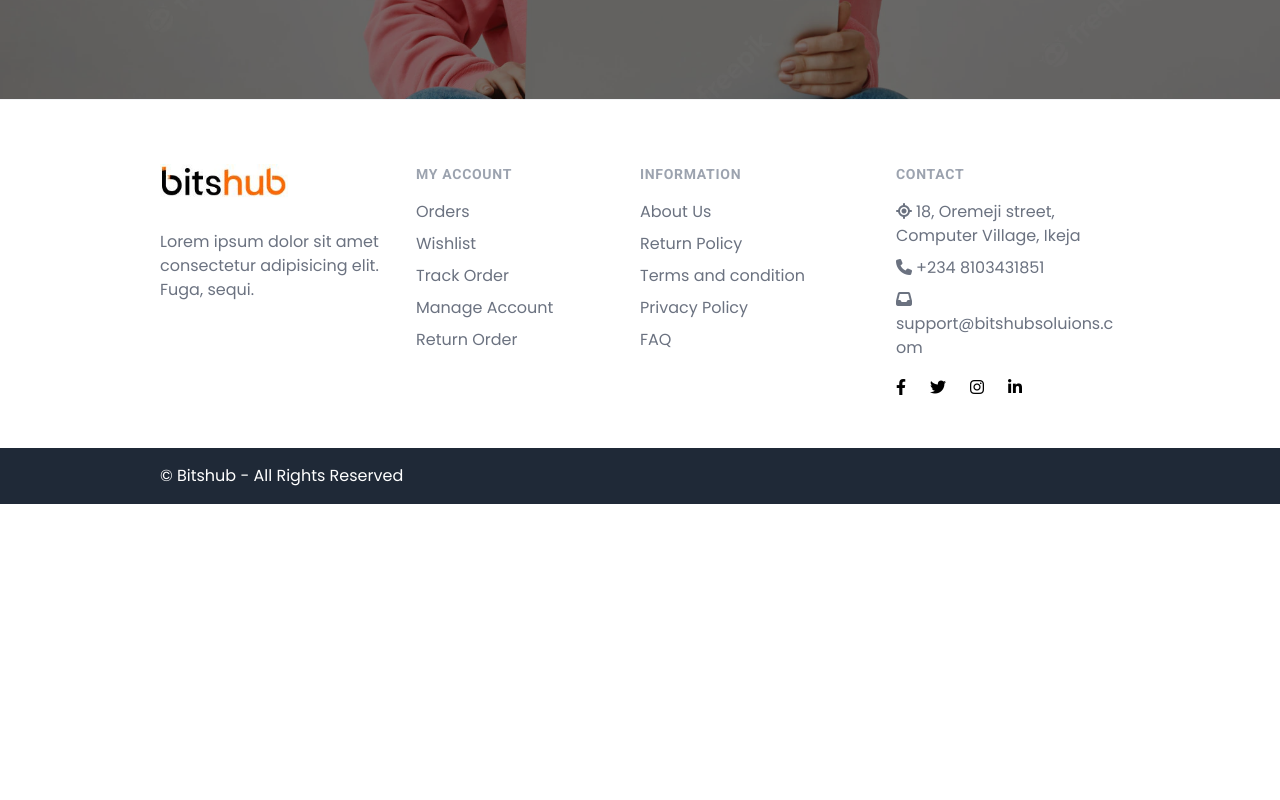
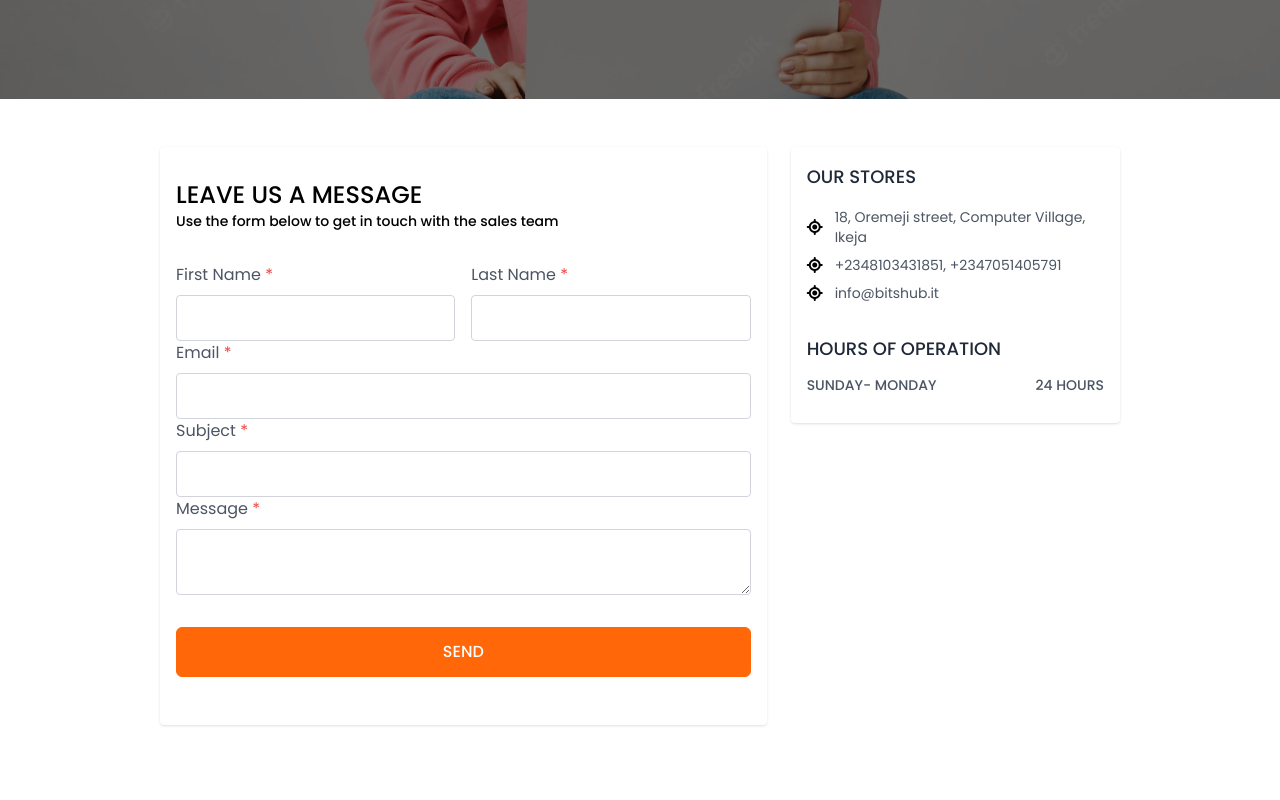
Before and after one commit to samsiteweb/bitshub-frontend, a React (Create React App) app: page /contact in a window 1280 px wide. Shown: the part 400-1200 px from the top of the page. Before the commit the page ends 904 px from the top, so only its background shows below. Built offline with nearby package versions, Linux system fonts and the light colour scheme.

Commit message:
updated contact page UI

```diff
--- a/package.json
+++ b/package.json
@@ -40,6 +40,6 @@
   "devDependencies": {
     "autoprefixer": "^10.4.7",
     "postcss": "^8.4.14",
-    "tailwindcss": "^3.0.24"
+    "tailwindcss": "^3.1.2"
   }
 }
--- a/src/screens/AboutScreen.js
+++ b/src/screens/AboutScreen.js
@@ -95,11 +95,11 @@ const AboutScreen = () => {
       <div className="container my-8 text-center">
         <p className="text-2xl text-gray-600 font-medium uppercase py-4">Our partners</p>
         <div className="flex flex-col md:flex-row justify-center items-center gap-8">
-          <p className="text-primary font-semibold text-base">Zaron Cosmetics</p>
-          <p className="text-primary font-semibold text-base">Advanced Waste Projects</p>
-          <p className="text-primary font-semibold text-base">Laptop Clinic</p>
-          <p className="text-primary font-semibold text-base">lorem Ipsum</p>
-          <p className="text-primary font-semibold text-base">Zaron Cosmetics</p>
+          <div className="text-primary font-semibold text-base">Zaron Cosmetics</div>
+          <div className="text-primary font-semibold text-base">Advanced Waste Projects</div>
+          <div className="text-primary font-semibold text-base">Laptop Clinic</div>
+          <div className="text-primary font-semibold text-base">lorem Ipsum</div>
+          <div className="text-primary font-semibold text-base">Zaron Cosmetics</div>
         </div>
       </div>
     </div>
--- a/src/screens/ContactScreen.js
+++ b/src/screens/ContactScreen.js
@@ -13,7 +13,81 @@ const ContactScreen = () => {
         <div className="flex flex-col items-center bg-black bg-opacity-50 py-28">
           <p className="text-white text-3xl font-semibold">Contact Us</p>
           <div>
-            <Breadcrumbs page="Contact" secondary />
+            <Breadcrumbs page="contact" secondary />
+          </div>
+        </div>
+      </div>
+      <div className="container flex flex-col md:flex-row gap-6 items-start pb-16 pt-4 my-8">
+        <div className="w-2/3 shadow p-4 rounded">
+          <div className="text-sm font-medium my-4">
+            <p className="text-2xl font-medium uppercase">Leave us a message</p>
+            <p className="text-sm font-medium pb-4">Use the form below to get in touch with the sales team</p>
+          </div>
+          <div className="">
+            <div className="flex md:flex-row flex-col gap-4">
+              <div>
+                <label htmlFor="" className="text-gray-600 mb-2 block">
+                  First Name <span className="text-red-500">*</span>
+                </label>
+                <input type="text" className="input-box" />
+              </div>
+              <div>
+                <label htmlFor="" className="text-gray-600 mb-2 block">
+                  Last Name <span className="text-red-500">*</span>
+                </label>
+                <input type="text" className="input-box" />
+              </div>
+            </div>
+
+            <div>
+              <label htmlFor="" className="text-gray-600 mb-2 block">
+                Email <span className="text-red-500">*</span>
+              </label>
+              <input type="email" className="input-box" />
+            </div>
+            <div>
+              <label htmlFor="" className="text-gray-600 mb-2 block">
+                Subject <span className="text-red-500">*</span>
+              </label>
+              <input type="text" className="input-box" />
+            </div>
+            <div>
+              <label htmlFor="" className="text-gray-600 mb-2 block">
+                Message <span className="text-red-500">*</span>
+              </label>
+              <textarea type="text" className="input-box" />
+            </div>
+            <div className="my-8">
+              <a
+                href=""
+                className="w-full block text-center bg-primary border-primary text-white border px-4 py-3 font-medium rounded-md hover:bg-transparent hover:text-primary transition uppercase"
+              >
+                Send
+              </a>
+            </div>
+          </div>
+        </div>
+
+        <div className="shadow p-4 rounded">
+          <p className="text-gray-800 text-lg mb-4 font-medium uppercase">Our stores</p>
+          <div className="space-y-2">
+            <div className="flex items-center gap-2">
+              <i className="fas fa-location pr-1"></i>
+              <p className="text-sm text-gray-600">18, Oremeji street, Computer Village, Ikeja</p>
+            </div>
+            <div className="flex items-center gap-2">
+              <i className="fas fa-location pr-1"></i>
+              <p className="text-sm text-gray-600">+2348103431851, +2347051405791</p>
+            </div>
+            <div className="flex items-center gap-2">
+              <i className="fas fa-location pr-1"></i>
+              <p className="text-sm text-gray-600">info@bitshub.it</p>
+            </div>
+          </div>
+          <p className="text-gray-800 text-lg mt-8 font-medium uppercase">Hours of Operation</p>
+          <div className="flex justify-between text-gray-800 font-medium py-3 uppercase">
+            <p className="text-sm text-gray-600">Sunday- Monday</p>
+            <p className="text-sm text-gray-600">24 Hours</p>
           </div>
         </div>
       </div>
```
Also changed, not shown: 1 other file (tests, documents, lock files or other folders).
